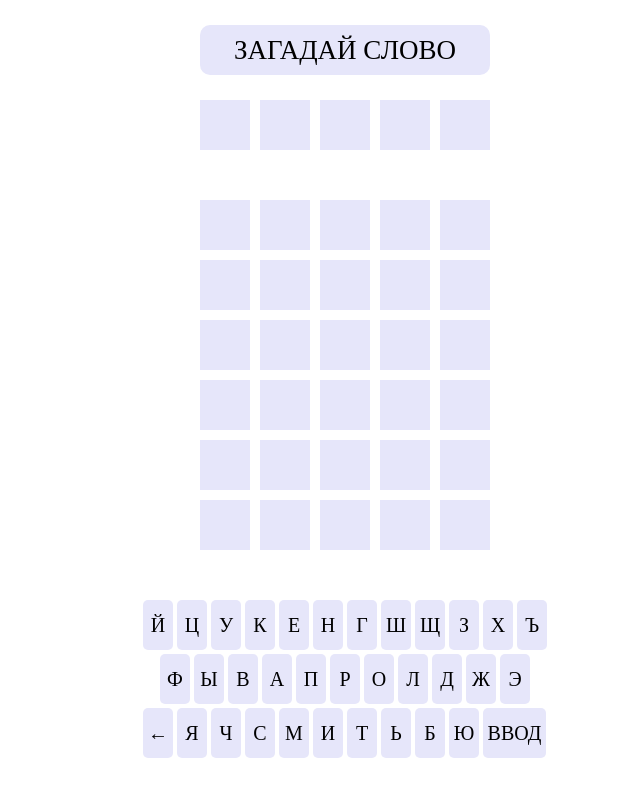
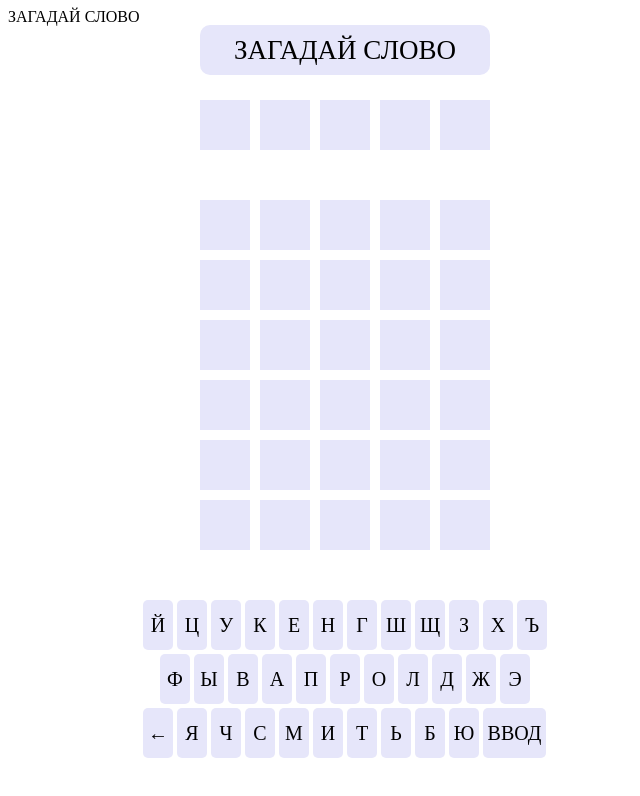
Before and after one commit to letasm/wordle, a plain HTML site: page index.html in a window 1280 px wide. Shown: the whole page, without its empty margins (0-640 px from the left). Drawn offline with Linux system fonts and the light colour scheme.

Commit message:
Update index.html

```diff
--- a/index.html
+++ b/index.html
@@ -10,7 +10,7 @@
 <body>
 
 
-
+<div class="b0-00">ЗАГАДАЙ СЛОВО</div>
 <div class="b0-0">ЗАГАДАЙ СЛОВО</div>
 
 <div class="b0-1"></div>
```
